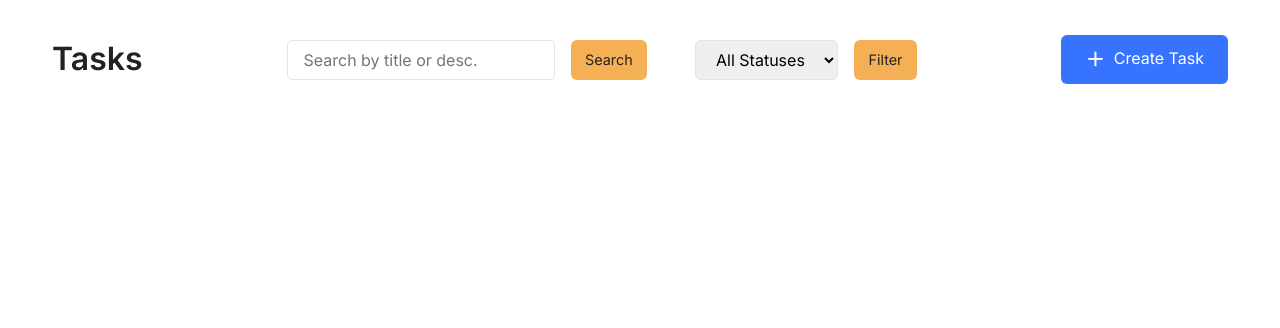
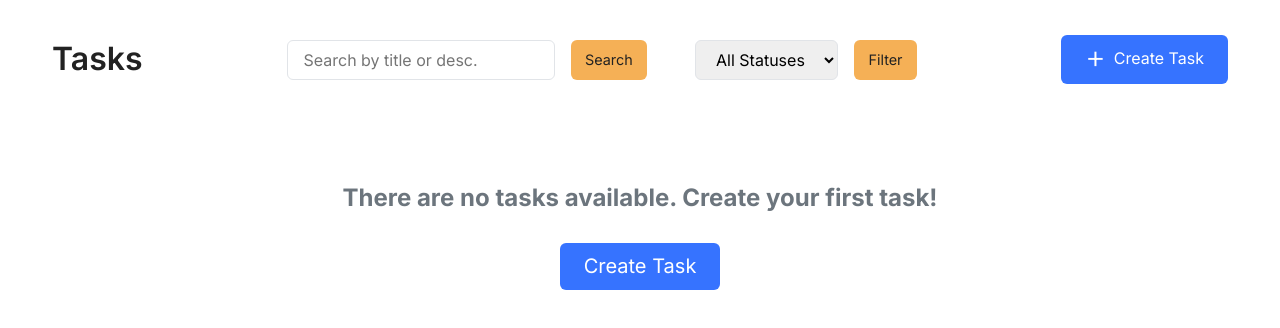
Before and after one commit to sasholilov/task-management-dashboard, a Vue app: page / in a window 1280 px wide. Shown: the top 328 px of the page. Built offline with nearby package versions, Linux system fonts and the light colour scheme; no server answers; what vue-final-modal would draw is missing.

Commit message:
create EmptyState component

```diff
--- /dev/null
+++ b/src/components/EmptyState.vue
@@ -0,0 +1,38 @@
+<template>
+  <Modal />
+  <div class="empty-state">
+    <h2 class="empty-state-message">
+      There are no tasks available. Create your first task!
+    </h2>
+    <Button @click="handleCreateTask">Create Task</Button>
+  </div>
+</template>
+
+<script setup lang="ts">
+import Button from "./Ui/Button.vue";
+import Modal from "./Ui/Modal.vue";
+import { useTasksStore } from "../store/tasksStore";
+const store = useTasksStore();
+
+function handleCreateTask() {
+  store.setMode("add");
+  store.setSelectedTask(0);
+  store.setModalOpen(true);
+}
+</script>
+
+<style scoped lang="scss">
+.empty-state {
+  text-align: center;
+  padding: 4rem 2rem;
+  .empty-state-message {
+    color: $text-color-muted;
+    margin-bottom: 2rem;
+  }
+  button {
+    padding: 0.75rem 1.5rem;
+    font-size: 1.25rem;
+    border-radius: $border-radius;
+  }
+}
+</style>
--- a/src/components/TasksSection.vue
+++ b/src/components/TasksSection.vue
@@ -1,5 +1,7 @@
 <template>
+  <EmptyState v-if="!store.getSearchedTasksCount && !store.searchQuery" />
   <div class="search-result" v-if="store.searchQuery">
+    <h3 v-if="!store.getSearchedTasksCount">No tasks match your search</h3>
     <p>
       Results from search query:
       <strong
@@ -20,6 +22,7 @@
 <script setup lang="ts">
 import StatusComponent from "./StatusComponent.vue";
 import { useTasksStore } from "../store/tasksStore";
+import EmptyState from "../components/EmptyState.vue";
 const store = useTasksStore();
 
 const handleReset = () => {
```
